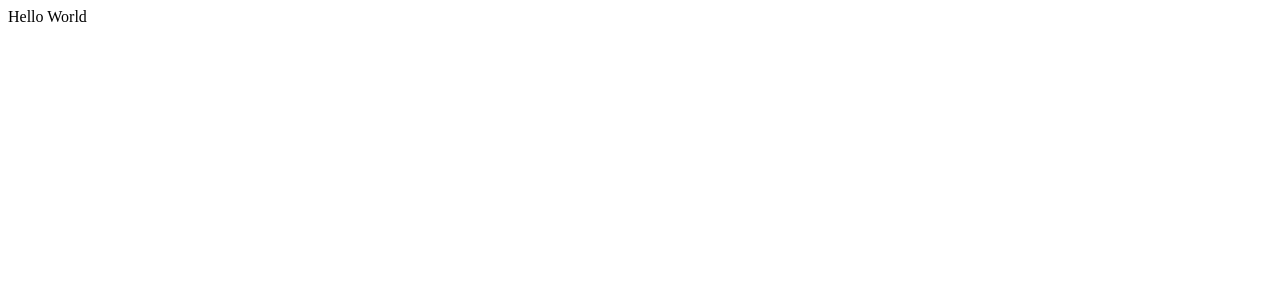
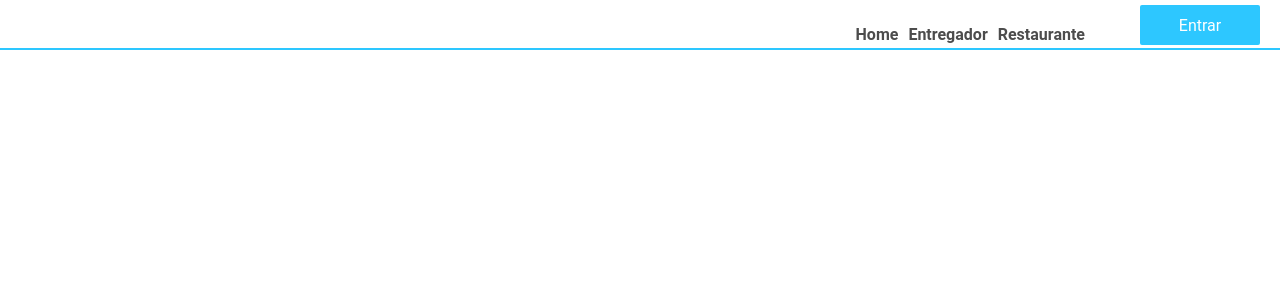
Before and after one commit to Gabriella-C/front-web, a React (Create React App) app: page / in a window 1280 px wide. Shown: the top 300 px of the page. Built offline with nearby package versions, Linux system fonts and the light colour scheme; the HTML template or start-up script is replaced by a standard one.

Commit message:
subindo o componente header estilizado

```diff
--- a/src/App.js
+++ b/src/App.js
@@ -1,7 +1,15 @@
 import React from 'react';
 
+import Header from './components/Header';
+import GlobalStyle from './styles/GlobalStyle';
+
 function App() {
-  return <div className="App"> Hello World</div>;
+  return (
+    <div>
+        <Header />
+        <GlobalStyle />
+    </div>
+  );
 }
 
 export default App;
--- /dev/null
+++ b/src/components/Header/index.js
@@ -0,0 +1,19 @@
+import React from 'react';
+
+import { Container } from './styles';
+
+function Header() {
+  return <Container>
+    <div>
+      <ul>
+        <li>Home</li>
+        <li>Entregador</li>
+        <li>Restaurante</li>
+      </ul>
+
+      <button>Entrar</button>
+    </div>
+  </Container>;
+}
+
+export default Header;
--- /dev/null
+++ b/src/components/Header/styles.js
@@ -0,0 +1,47 @@
+import styled from 'styled-components';
+
+export const Container = styled.div`
+  height: 50px;
+  border-bottom: 2px solid #2dc7ff;
+
+  div{
+    display: flex;
+    float: right;
+    margin-right: 20px;
+
+    ul{
+      margin-right: 50px;
+      display: flex;
+      justify-content: space-between;
+      margin-top: 20px;
+      li{
+        font-weight: bold;
+        padding: 5px;
+        color: rgba(0,0,0,0.7);
+        transition: all 0.2s;
+
+        &:hover{
+          color: #000;
+        }
+      }
+    }
+
+    button {
+      background: #2dc7ff;
+      border: 0;
+      height: 40px;
+      margin-top: 5px;
+      border-radius: 2px;
+      box-shadow: 2px 2px 2px solid rgba(0,0,0,0.5);
+      transition: all 0.2s;
+      width: 120px;
+
+      &:hover{
+        border: 2px solid #2dc7ff;
+        background: none;
+        color: #2dc7ff;
+        border-radius: 2px;
+      }
+   }
+  }
+`;
--- /dev/null
+++ b/src/styles/GlobalStyle.js
@@ -0,0 +1,43 @@
+import { createGlobalStyle } from 'styled-components';
+
+export default createGlobalStyle`
+  @import url('https://fonts.googleapis.com/css2?family=Roboto:ital@1&display=swap');
+
+  *{
+    margin: 0;
+    padding: 0;
+    outline: 0;
+    box-sizing: border-box;
+  }
+
+  *:focus{
+    outline:0;
+  }
+
+  html, body, #root{
+    min-height: 100vh;
+  }
+  body {
+    -webkit-font-smoothing: antialiased !important;
+    -webkit-image-smoothing: antialiased !important;
+  }
+
+  body , input , button, input, select {
+  font-size: 1em;
+  font-family: Roboto, sans-serif;
+  }
+
+  a {
+  text-decoration: none;
+  }
+
+  ul {
+  list-style: none;
+
+  }
+
+
+  button {
+  color: #fff;
+  }
+`;
```
Also changed, not shown: package.json (+5 -2 lines), src/assets/fundoHome.jpg (added), 1 other file (tests, documents, lock files or other folders).
